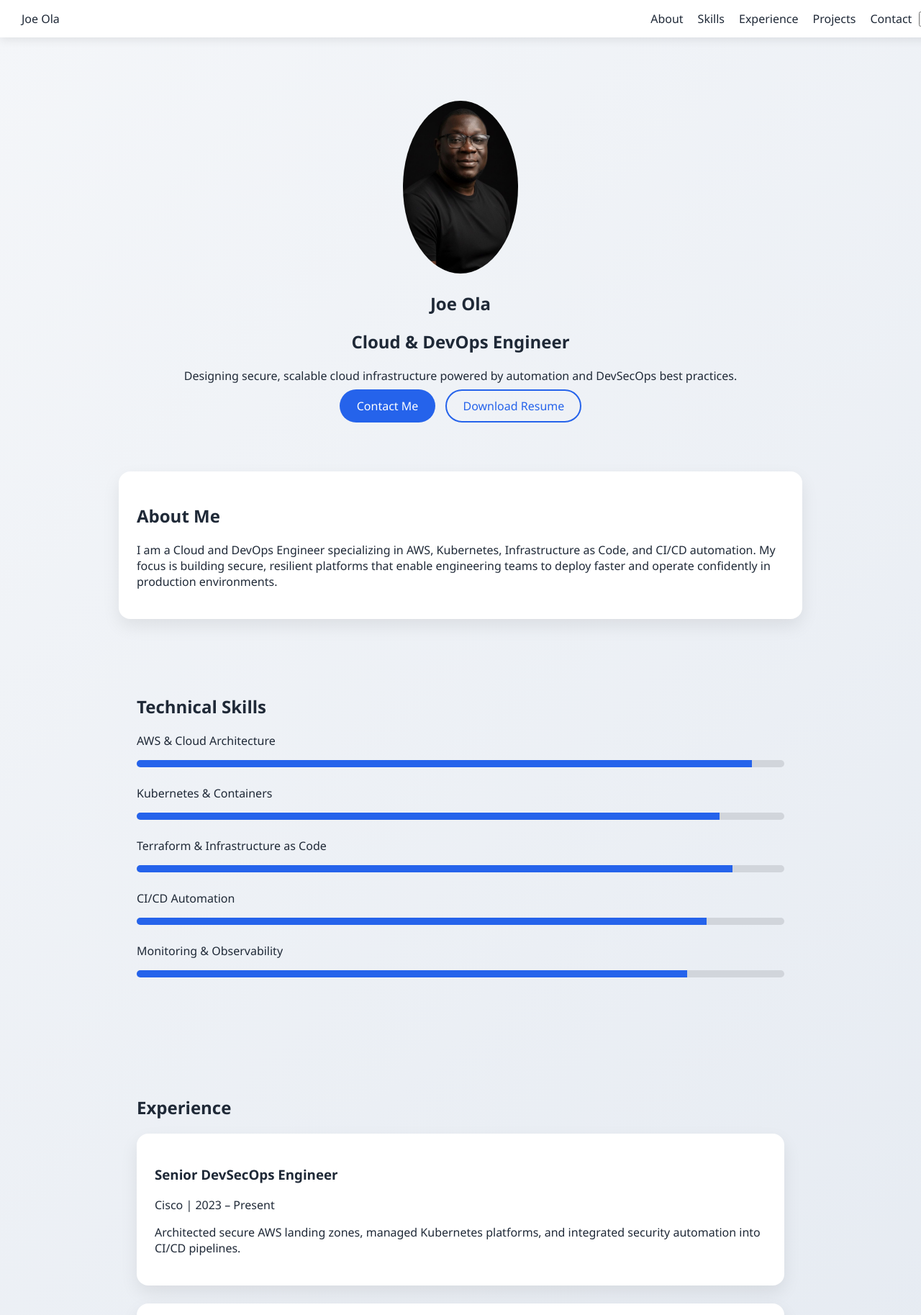
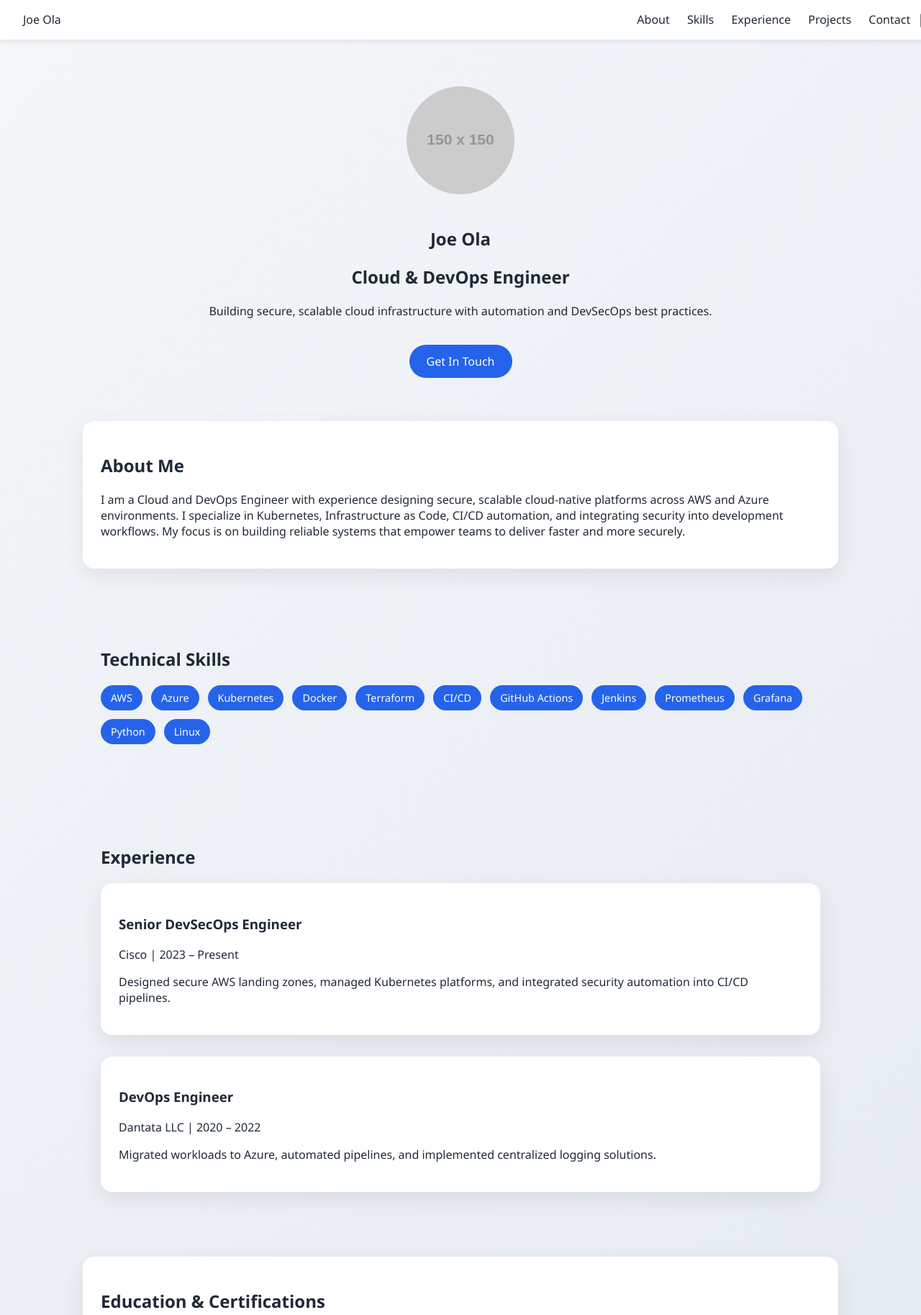
Before and after one commit to joeseun/portfolio, a plain HTML site: page index.html in a window 1280 px wide. Shown: the top 1827 px of the page at 72% size. Drawn offline with Linux system fonts and the light colour scheme; placeholder pictures from the web are drawn by us.

Commit message:
changed files

```diff
--- a/app.js
+++ b/app.js
@@ -5,22 +5,14 @@ toggle.addEventListener("click", () => {
     toggle.textContent = document.body.classList.contains("dark") ? "☀️" : "🌙";
 });
 
-// Hamburger Menu
-const hamburger = document.getElementById("hamburger");
-const navMenu = document.getElementById("nav-menu");
-
-hamburger.addEventListener("click", () => {
-    navMenu.classList.toggle("active");
-});
-
-// Copy Email
+// Copy Email Function
 function copyEmail() {
     const email = document.getElementById("email").innerText;
     navigator.clipboard.writeText(email);
     alert("Email copied to clipboard!");
 }
 
-// Reveal Animations
+// Reveal Animation on Scroll
 const reveals = document.querySelectorAll(".reveal");
 
 function revealOnScroll() {
@@ -32,22 +24,6 @@ function revealOnScroll() {
         }
     });
 }
+
 window.addEventListener("scroll", revealOnScroll);
 revealOnScroll();
-
-// Animate Skill Bars
-const progressBars = document.querySelectorAll(".progress-fill");
-
-function animateSkills() {
-    progressBars.forEach(bar => {
-        const position = bar.getBoundingClientRect().top;
-        const screenPosition = window.innerHeight;
-
-        if (position < screenPosition - 50) {
-            bar.style.width = bar.getAttribute("data-width");
-        }
-    });
-}
-
-window.addEventListener("scroll", animateSkills);
-animateSkills();
--- a/index.html
+++ b/index.html
@@ -11,14 +11,7 @@
 <!-- Navigation -->
 <header class="navbar">
     <div class="logo">Joe Ola</div>
-
-    <div class="hamburger" id="hamburger">
-        <span></span>
-        <span></span>
-        <span></span>
-    </div>
-
-    <nav id="nav-menu">
+    <nav>
         <a href="#about">About</a>
         <a href="#skills">Skills</a>
         <a href="#experience">Experience</a>
@@ -31,94 +24,89 @@
 <!-- Hero Section -->
 <section class="hero">
     <div class="hero-content">
-        <img src="profile.jpg" alt="Profile Photo" class="profile-img"/>
+        <img src="https://via.placeholder.com/150" alt="Profile Photo" class="profile-img"/>
         <h1>Joe Ola</h1>
         <h2>Cloud & DevOps Engineer</h2>
-        <p>Designing secure, scalable cloud infrastructure powered by automation and DevSecOps best practices.</p>
+        <p>Building secure, scalable cloud infrastructure with automation and DevSecOps best practices.</p>
+        <a href="#contact" class="btn">Get In Touch</a>
+    </div>
+</section>
 
-        <div class="hero-buttons">
-            <a href="#contact" class="btn">Contact Me</a>
-            <a href="resume.pdf" download class="btn-outline">Download Resume</a>
+<!-- About Section -->
+<section id="about" class="section card reveal">
+    <h2>About Me</h2>
+    <p>
+        I am a Cloud and DevOps Engineer with experience designing secure, scalable cloud-native
+        platforms across AWS and Azure environments. I specialize in Kubernetes, Infrastructure as Code,
+        CI/CD automation, and integrating security into development workflows. My focus is on building
+        reliable systems that empower teams to deliver faster and more securely.
+    </p>
+</section>
+
+<!-- Skills Section -->
+<section id="skills" class="section reveal">
+    <h2>Technical Skills</h2>
+    <div class="skills-grid">
+        <span class="skill">AWS</span>
+        <span class="skill">Azure</span>
+        <span class="skill">Kubernetes</span>
+        <span class="skill">Docker</span>
+        <span class="skill">Terraform</span>
+        <span class="skill">CI/CD</span>
+        <span class="skill">GitHub Actions</span>
+        <span class="skill">Jenkins</span>
+        <span class="skill">Prometheus</span>
+        <span class="skill">Grafana</span>
+        <span class="skill">Python</span>
+        <span class="skill">Linux</span>
+    </div>
+</section>
+
+<!-- Experience Section -->
+<section id="experience" class="section reveal">
+    <h2>Experience</h2>
+    <div class="timeline">
+        <div class="timeline-item card">
+            <h3>Senior DevSecOps Engineer</h3>
+            <p class="company">Cisco | 2023 – Present</p>
+            <p>Designed secure AWS landing zones, managed Kubernetes platforms, and integrated security automation into CI/CD pipelines.</p>
+        </div>
+        <div class="timeline-item card">
+            <h3>DevOps Engineer</h3>
+            <p class="company">Dantata LLC | 2020 – 2022</p>
+            <p>Migrated workloads to Azure, automated pipelines, and implemented centralized logging solutions.</p>
         </div>
     </div>
 </section>
 
-<!-- About -->
-<section id="about" class="section card reveal">
-    <h2>About Me</h2>
-    <p>
-        I am a Cloud and DevOps Engineer specializing in AWS, Kubernetes, Infrastructure as Code,
-        and CI/CD automation. My focus is building secure, resilient platforms that enable
-        engineering teams to deploy faster and operate confidently in production environments.
-    </p>
+<!-- Education Section -->
+<section class="section card reveal">
+    <h2>Education & Certifications</h2>
+    <ul>
+        <li>AWS Certified Solutions Architect – Associate</li>
+        <li>Certified Kubernetes Administrator</li>
+        <li>Terraform Associate</li>
+    </ul>
 </section>
 
-<!-- Skills with Progress Bars -->
-<section id="skills" class="section reveal">
-    <h2>Technical Skills</h2>
-
-    <div class="skill-bar">
-        <p>AWS & Cloud Architecture</p>
-        <div class="progress"><div class="progress-fill" data-width="95%"></div></div>
-    </div>
-
-    <div class="skill-bar">
-        <p>Kubernetes & Containers</p>
-        <div class="progress"><div class="progress-fill" data-width="90%"></div></div>
-    </div>
-
-    <div class="skill-bar">
-        <p>Terraform & Infrastructure as Code</p>
-        <div class="progress"><div class="progress-fill" data-width="92%"></div></div>
-    </div>
-
-    <div class="skill-bar">
-        <p>CI/CD Automation</p>
-        <div class="progress"><div class="progress-fill" data-width="88%"></div></div>
-    </div>
-
-    <div class="skill-bar">
-        <p>Monitoring & Observability</p>
-        <div class="progress"><div class="progress-fill" data-width="85%"></div></div>
-    </div>
-</section>
-
-<!-- Experience -->
-<section id="experience" class="section reveal">
-    <h2>Experience</h2>
-
-    <div class="card">
-        <h3>Senior DevSecOps Engineer</h3>
-        <p class="company">Cisco | 2023 – Present</p>
-        <p>Architected secure AWS landing zones, managed Kubernetes platforms, and integrated security automation into CI/CD pipelines.</p>
-    </div>
-
-    <div class="card">
-        <h3>DevOps Engineer</h3>
-        <p class="company">Dantata LLC | 2020 – 2022</p>
-        <p>Migrated enterprise workloads to Azure and automated end to end deployment pipelines.</p>
-    </div>
-</section>
-
-<!-- Projects -->
+<!-- Projects Section -->
 <section id="projects" class="section reveal">
     <h2>Projects</h2>
     <div class="projects-grid">
-        <div class="card">
+        <div class="card project-card">
             <h3>Terraform EKS Module</h3>
-            <p>Secure and reusable Terraform modules for EKS provisioning.</p>
+            <p>Reusable Terraform modules for secure EKS cluster provisioning.</p>
             <a href="#">View Project</a>
         </div>
-
-        <div class="card">
+        <div class="card project-card">
             <h3>DevSecOps Pipeline Demo</h3>
-            <p>CI/CD pipeline with automated security scanning and container analysis.</p>
+            <p>CI/CD pipeline integrating security scanning and container analysis.</p>
             <a href="#">View Project</a>
         </div>
     </div>
 </section>
 
-<!-- Contact -->
+<!-- Contact Section -->
 <section id="contact" class="section card reveal">
     <h2>Contact</h2>
     <p>Email: <span id="email">j.joeseun@gmail.com</span></p>
--- a/style.css
+++ b/style.css
@@ -21,123 +21,104 @@ body {
     scroll-behavior: smooth;
 }
 
-/* Navbar */
 .navbar {
     position: fixed;
     width: 100%;
     top: 0;
     display: flex;
     justify-content: space-between;
-    align-items: center;
-    padding: 15px 30px;
+    padding: 1rem 2rem;
     background: var(--card-bg);
-    box-shadow: 0 4px 12px var(--shadow);
+    box-shadow: 0 2px 8px var(--shadow);
     z-index: 1000;
-}
-
-.navbar nav {
-    display: flex;
-    align-items: center;
 }
 
 .navbar a {
     margin: 0 10px;
     text-decoration: none;
     color: var(--text);
+    font-weight: 500;
 }
 
-/* Hamburger */
-.hamburger {
-    display: none;
-    flex-direction: column;
-    cursor: pointer;
-}
-
-.hamburger span {
-    height: 3px;
-    width: 25px;
-    background: var(--text);
-    margin: 4px 0;
-    border-radius: 2px;
-}
-
-/* Hero */
 .hero {
-    padding: 140px 20px 80px;
+    padding: 120px 20px 60px;
     text-align: center;
 }
 
 .profile-img {
-    width: 160px;
     border-radius: 50%;
+    width: 150px;
+    margin-bottom: 20px;
 }
 
-.hero-buttons {
-    margin-top: 20px;
-}
-
-.btn {
-    background: var(--accent);
-    color: white;
-    padding: 12px 24px;
-    border-radius: 30px;
-    text-decoration: none;
-    margin-right: 10px;
-}
-
-.btn-outline {
-    border: 2px solid var(--accent);
-    padding: 10px 22px;
-    border-radius: 30px;
-    text-decoration: none;
-    color: var(--accent);
-}
-
-/* Sections */
 .section {
-    max-width: 900px;
+    padding: 60px 20px;
+    max-width: 1000px;
     margin: auto;
-    padding: 60px 20px;
 }
 
 .card {
     background: var(--card-bg);
     padding: 25px;
     border-radius: 16px;
-    box-shadow: 0 10px 25px var(--shadow);
-    margin-bottom: 25px;
+    box-shadow: 0 10px 30px var(--shadow);
+    margin-bottom: 30px;
 }
 
-/* Skill Bars */
-.skill-bar {
-    margin-bottom: 25px;
+.skills-grid {
+    display: flex;
+    flex-wrap: wrap;
+    gap: 12px;
 }
 
-.progress {
-    background: #d1d5db;
-    height: 10px;
+.skill {
+    padding: 8px 14px;
+    background: var(--accent);
+    color: white;
     border-radius: 20px;
-    overflow: hidden;
+    font-size: 0.9rem;
+    transition: transform 0.2s ease;
 }
 
-.progress-fill {
-    height: 100%;
-    width: 0;
-    background: var(--accent);
-    transition: width 1.5s ease;
+.skill:hover {
+    transform: scale(1.05);
 }
 
-/* Projects */
 .projects-grid {
     display: grid;
     grid-template-columns: repeat(auto-fit, minmax(250px, 1fr));
     gap: 20px;
 }
 
-/* Footer */
+.project-card a {
+    text-decoration: none;
+    color: var(--accent);
+    font-weight: 600;
+}
+
+.btn {
+    display: inline-block;
+    margin-top: 20px;
+    padding: 12px 24px;
+    background: var(--accent);
+    color: white;
+    border-radius: 30px;
+    text-decoration: none;
+}
+
+.btn-small {
+    padding: 8px 16px;
+    border: none;
+    background: var(--accent);
+    color: white;
+    border-radius: 20px;
+    cursor: pointer;
+}
+
 footer {
     text-align: center;
     padding: 20px;
+    font-size: 0.9rem;
 }
 
 /* Reveal Animation */
@@ -155,22 +136,6 @@ footer {
 /* Responsive */
 @media (max-width: 768px) {
     .navbar nav {
-        position: absolute;
-        top: 70px;
-        right: 0;
-        background: var(--card-bg);
-        flex-direction: column;
-        width: 200px;
         display: none;
-        padding: 20px;
-        box-shadow: 0 10px 25px var(--shadow);
-    }
-
-    .navbar nav.active {
-        display: flex;
-    }
-
-    .hamburger {
-        display: flex;
     }
 }
```
